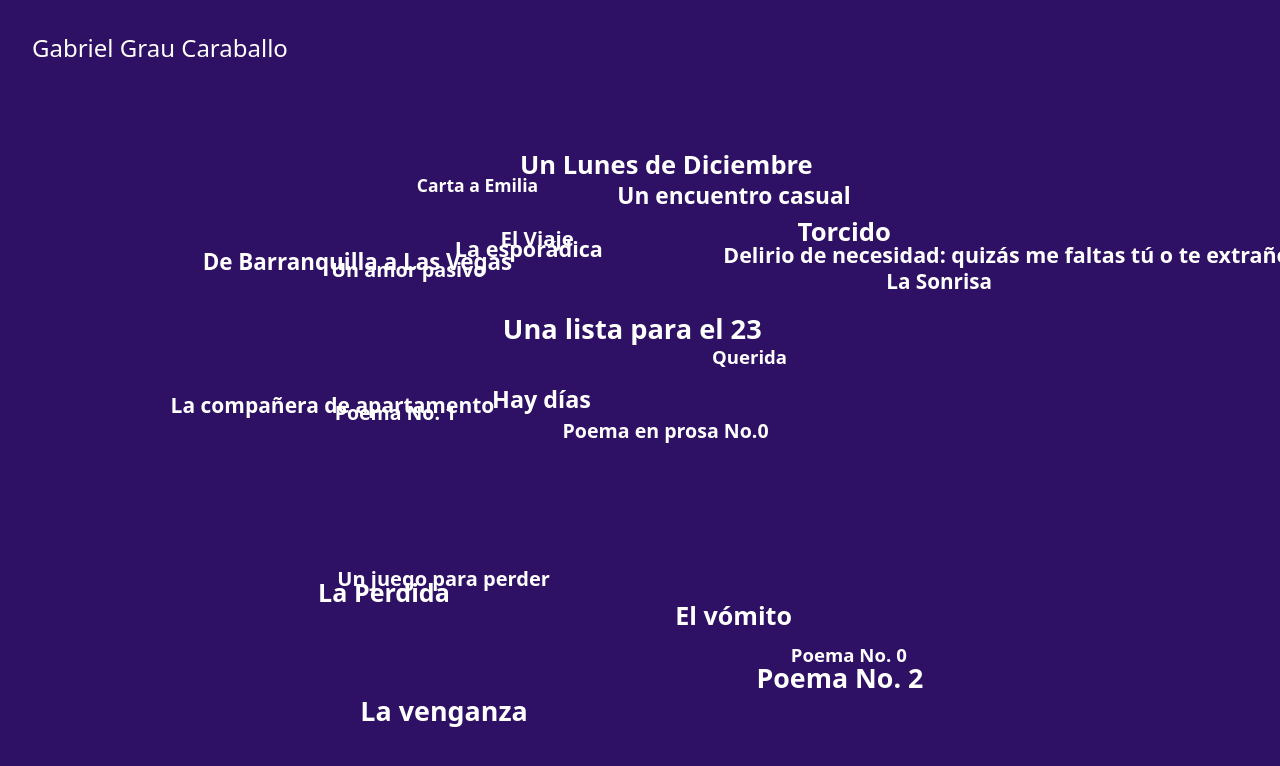
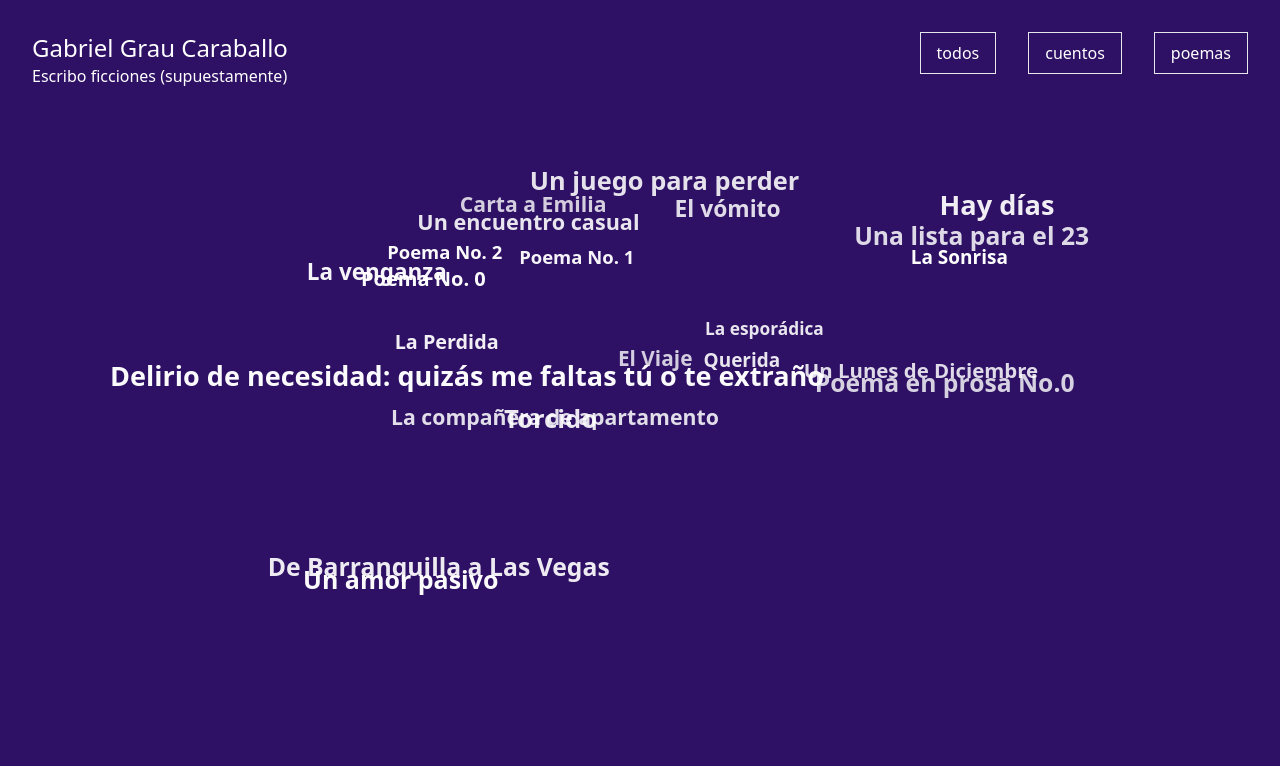
Before and after one commit to gaabgonca/gabriel-grau-blog, a SvelteKit app: page / in a window 1280 px wide. Shown: the top 766 px of the page. Built offline with nearby package versions, Linux system fonts and the light colour scheme.

Commit message:
Add filters and slug navigation

```diff
--- /dev/null
+++ b/src/data/piece.ts
@@ -0,0 +1,9 @@
+interface Piece {
+    title: string;
+    htmlContent?: string;
+    cssContent?: string;
+    type: "poem" | "story"
+    slug: string
+}
+
+export { Piece }
--- a/src/data/titles.ts
+++ b/src/data/titles.ts
@@ -1,24 +1,26 @@
-export const titles = [
-    "Querida",
-    "Delirio de necesidad: quizás me faltas tú o te extraño",
-    "La Sonrisa",
-    "La venganza",
-    "De Barranquilla a Las Vegas",
-    "Torcido",
-    "El vómito",
-    "Poema en prosa No.0",
-    "Un encuentro casual",
-    "Poema No. 0",
-    "La compañera de apartamento",
-    "Poema No. 1",
-    "Un amor pasivo",
-    "Una lista para el 23",
-    "La esporádica",
-    "Un juego para perder",
-    "La Perdida",
-    "Poema No. 2",
-    "Carta a Emilia",
-    "Hay días",
-    "Un Lunes de Diciembre",
-    "El Viaje",
-] as const;
+import type { Piece } from './piece';
+
+export const titles : Piece[] = [
+    { title: "Querida", type: "story", slug: "querida" },
+    { title: "Delirio de necesidad: quizás me faltas tú o te extraño", type: "poem", slug: "delirio-de-necesidad" },
+    { title: "La Sonrisa", type: "story", slug: "la-sonrisa" },
+    { title: "La venganza", type: "poem", slug: "la-venganza" },
+    { title: "De Barranquilla a Las Vegas", type: "story", slug: "de-barranquilla-a-las-vegas" },
+    { title: "Torcido", type: "poem", slug: "torcido" },
+    { title: "El vómito", type: "story", slug: "el-vomito" },
+    { title: "Poema en prosa No.0", type: "poem", slug: "poema-prosa-0" },
+    { title: "Un encuentro casual", type: "story", slug: "un-encuentro-casual" },
+    { title: "Poema No. 0", type: "poem", slug: "poema-0" },
+    { title: "La compañera de apartamento", type: "story", slug: "la-companera-de-apartamento" },
+    { title: "Poema No. 1", type: "poem", slug: "poema-1" },
+    { title: "Un amor pasivo", type: "story", slug: "un-amor-pasivo" },
+    { title: "Una lista para el 23", type: "poem", slug: "una-lista-para-el-23" },
+    { title: "La esporádica", type: "story", slug: "la-esporádica" },
+    { title: "Un juego para perder", type: "poem", slug: "un-juego-para-perder" },
+    { title: "La Perdida", type: "story", slug: "la-perdida" },
+    { title: "Poema No. 2", type: "poem", slug: "poema-2" },
+    { title: "Carta a Emilia", type: "story", slug: "carta-a-emilia" },
+    { title: "Hay días", type: "poem", slug: "hay-dias" },
+    { title: "Un Lunes de Diciembre", type: "poem", slug: "un-lunes-de-diciembre" },
+    { title: "El Viaje", type: "story", slug: "el-viaje"}
+]
--- a/src/routes/+page.svelte
+++ b/src/routes/+page.svelte
@@ -1,5 +1,5 @@
 <script>
-	import { onMount } from 'svelte';
+	import { afterUpdate, onMount } from 'svelte';
 	import { titles } from '../data/titles';
 	import { gsap } from 'gsap';
 	import { Observer } from 'gsap/Observer';
@@ -7,25 +7,46 @@
 	gsap.registerPlugin(Observer);
 
 	let container;
+	let selectedPieces = titles
+	let titleElements,
+	canvas,
+	stories,
+	poems
 
-	function generateTitle(title) {
-		const child = document.createElement('h1');
+	function generateTitleElement(piece) {
+		const child = document.createElement('a');
 		child.className =
-			'titles absolute top-1/2 left-1/2 z-10 text-2xl hover:text-3xl font-bold text-white hover:text-fuchsia-500 select-none';
-		child.textContent = title;
+			'titles absolute top-1/2 left-1/2 z-10 text-2xl hover:text-3xl font-bold text-white hover:text-fuchsia-500 select-none hover:cursor-pointer transition-all w-max '+ piece.type;
+		child.textContent = piece.title;
+		child.href = `/posts/${piece.slug}`
 		container.appendChild(child);
 	}
 
+	function updateFilter(filter) {
+
+		if (filter === "all") {
+			titleElements.forEach((element)=> element.style.display = "flex")
+		} else if (filter === "poem") {
+			poems.forEach((element)=> element.style.display = 'flex');
+			stories.forEach((element)=> element.style.display = 'none');
+		} else if (filter === "story") {
+			stories.forEach((element)=> element.style.display = 'flex');
+            poems.forEach((element)=> element.style.display = 'none');
+		}
+	}
+
 	onMount(() => {
-		titles.map(generateTitle);
+		selectedPieces.map(generateTitleElement);
 
-		var titleElements = gsap.utils.toArray('.titles');
+		titleElements = gsap.utils.toArray('.titles');
+		stories = gsap.utils.toArray('.story');
+		poems = gsap.utils.toArray('.poem');
 
-		var canvas = document.querySelector('#canvas'),
-			// @ts-ignore
-			canvasWidth = canvas.offsetWidth,
-			// @ts-ignore
-			canvasHeight = canvas.offsetHeight;
+		canvas = document.querySelector('#canvas');
+		// @ts-ignore
+		let canvasWidth = canvas.offsetWidth;
+		// @ts-ignore
+		let canvasHeight = canvas.offsetHeight;
 
 		gsap.set(titleElements, { xPercent: -50, yPercent: -50 });
 
@@ -41,12 +62,24 @@
 				onHover: () => {
 					try {
 						gsap.killTweensOf(element);
-						gsap.to(element, { scale: 1.2, duration: 1, ease: 'power1.out' });
+						gsap.to(element, {
+							zIndex: 20,
+							duration: 0.2
+						})
+						gsap.to(element, {
+							scale: 1.2,
+							opacity: 1,
+							duration: 1,
+							ease: 'power1.out' });
 					} catch (error) {}
 				},
 				onHoverEnd: () => {
 					try {
 						gsap.killTweensOf(element);
+						gsap.to(element, {
+							zIndex: 10,
+							duration: 0.2
+						})
 						tweenAll(element);
 					} catch (error) {}
 				}
@@ -58,13 +91,13 @@
 			tweenProperty(element, 'scale', 0.5, 1.2);
 			tweenProperty(element, 'x', -dx, dx);
 			tweenProperty(element, 'y', -dy, dy);
+			tweenProperty(element, 'opacity', 0.7, 1);
 		}
 
 		function tweenProperty(target, prop, min, max) {
 			gsap.to(target, {
 				[prop]: gsap.utils.random(min, max),
 				duration: 'random(10, 12)',
-				ease: 'none',
 				// @ts-ignore
 				ease: 'power.inOut',
 				onComplete: tweenProperty,
@@ -80,10 +113,16 @@
 </svelte:head>
 
 <section class="absolute top-0 left-0 w-full h-full bg-indigo-950">
-	<h1 class="fixed top-8 left-8 z-10 text-2xl text-white">Gabriel Grau Caraballo</h1>
+	<h1 class="fixed top-8 left-8 z-40 text-2xl text-white">Gabriel Grau Caraballo</h1>
+	<h2 class="fixed top-16 left-8 z-40 text-md text-white">Escribo ficciones (supuestamente)</h2>
 	<div
 		bind:this={container}
 		id="canvas"
 		class="absolute top-0 left-0 w-full h-full bg-violet-950"
 	/>
+	<div class="fixed top-8 right-8 w-auto h-auto z-40">
+		<div class="flex row items-center justify-end">
+			<button class="text-white hover:text-fuchsia-500 px-4 py-2 border hover:border-fuchsia-500 " on:click={()=> updateFilter("all")}>todos</button><div class="w-8"></div><button class="text-white hover:text-fuchsia-500 px-4 py-2 border hover:border-fuchsia-500"  on:click={()=> updateFilter("story")}>cuentos</button><div class="w-8"></div><button class="text-white hover:text-fuchsia-500 px-4 py-2 border hover:border-fuchsia-500"  on:click={()=> updateFilter("poem")}>poemas</button>
+		</div>
+	</div>
 </section>
--- /dev/null
+++ b/src/routes/posts/[slug]/+page.svelte
@@ -0,0 +1,6 @@
+<script>
+  /** @type {import('./$types').PageData} */
+  export let data;
+</script>
+
+<h1>{data.slug}</h1>
--- /dev/null
+++ b/src/routes/posts/[slug]/+page.ts
@@ -0,0 +1,11 @@
+
+import { error } from '@sveltejs/kit';
+
+/** @type {import('./$types').PageLoad} */
+export function load({ params }) {
+        return {
+            slug: params.slug
+        }
+
+    throw error(404, 'Not found');
+}
```
